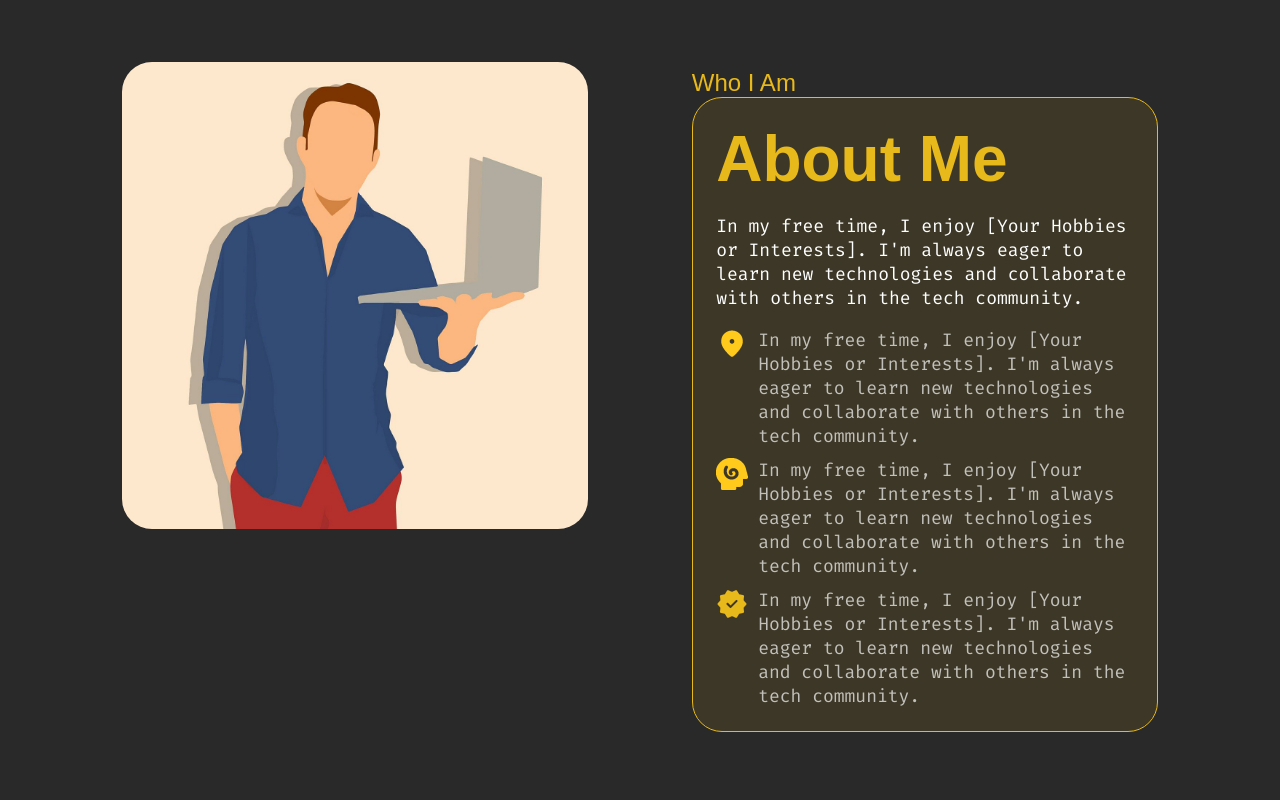
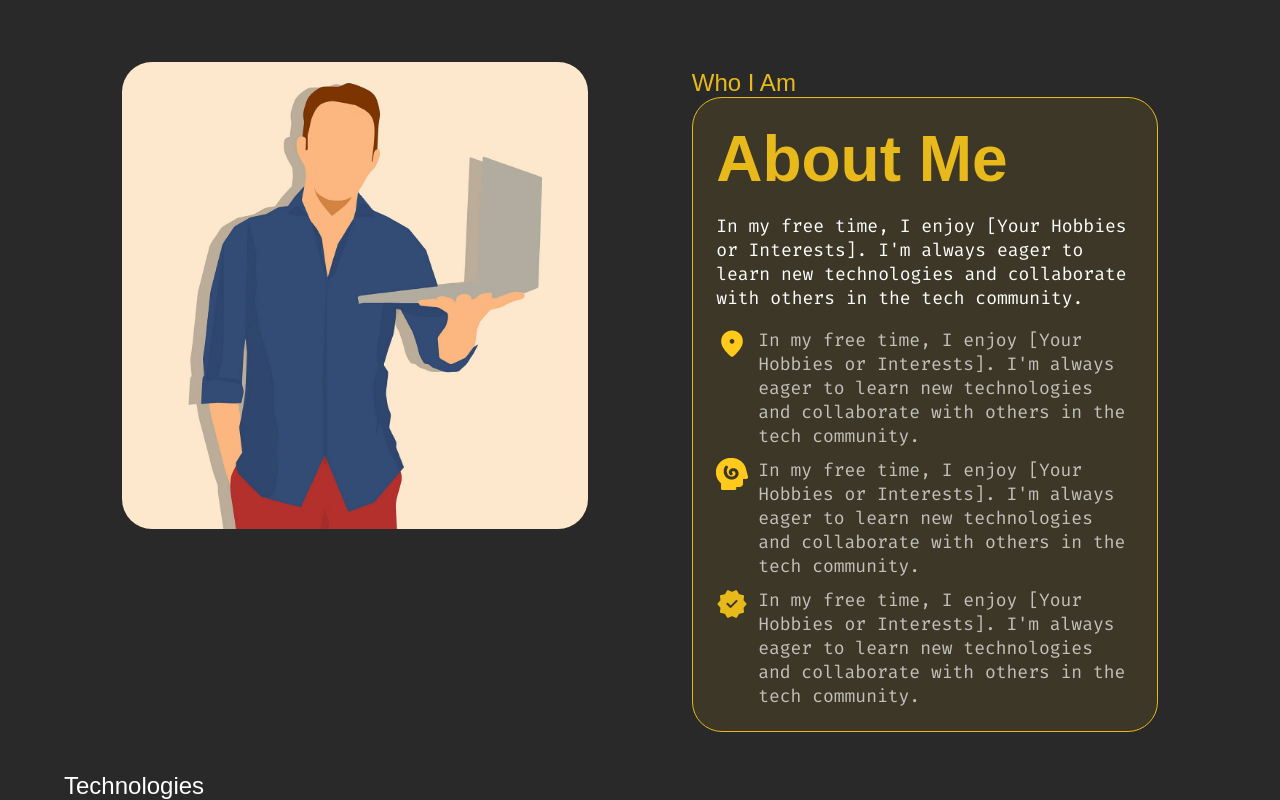
Before and after one commit to LukasStrnad-exe/Portfolio, an Angular app: page / in a window 1280 px wide. Shown: the part 828-1628 px from the top of the page. Before the commit the page ends 1600 px from the top, so only its background shows below. Built offline with nearby package versions, Linux system fonts and the light colour scheme; a web font is replaced by a local one.

Commit message:
added skill_set

```diff
--- a/src/app/app.html
+++ b/src/app/app.html
@@ -1,4 +1,5 @@
 <app-header></app-header>
 <app-above-the-fold></app-above-the-fold>
 <app-aboute-me></app-aboute-me>
+<app-skill-set></app-skill-set>
 <router-outlet />
--- a/src/app/app.ts
+++ b/src/app/app.ts
@@ -3,10 +3,12 @@ import { RouterOutlet } from '@angular/router';
 import { Header } from './header/header';
 import { AboveTheFold } from './above-the-fold/above-the-fold';
 import { AbouteMe } from './aboute-me/aboute-me';
+import { SkillSet } from './skill-set/skill-set';
+
 
 @Component({
   selector: 'app-root',
-  imports: [RouterOutlet, Header, AboveTheFold, AbouteMe],
+  imports: [RouterOutlet, Header, AboveTheFold, AbouteMe, SkillSet],
   templateUrl: './app.html',
   styleUrls: ['./app.scss']
 })
--- a/src/app/header/header.scss
+++ b/src/app/header/header.scss
@@ -31,12 +31,12 @@ nav {
     padding: 2px 12px;
   }
 
-  .language_focused{
+  .language_focused {
     background-color: #e8b91b;
     font-weight: bold;
   }
 
-  .language_unfocused{
+  .language_unfocused {
     opacity: 0.8;
     color: #e8b91b;
   }
--- /dev/null
+++ b/src/app/skill-set/skill-set.html
@@ -0,0 +1,8 @@
+<div class="wrapper">
+    <div class="skill_set_container">
+        <div class="skill_set_content">
+            <h4>Technologies</h4>
+        </div>
+
+    </div>
+</div>
--- /dev/null
+++ b/src/app/skill-set/skill-set.scss
@@ -0,0 +1,13 @@
+.skill_set {
+    display: flex;
+    align-items: center;
+    justify-content: center;
+    width: 100%;
+    min-height: 100dvh;
+}
+
+.skill_set_container {
+    position: relative;
+    width: 90%;
+    height: 90%;
+}
```
Also changed, not shown: src/app/skill-set/skill-set.ts (added, +11 -0 lines), src/app/above-the-fold/above-the-fold.html (indentation only), 1 other file (tests, documents, lock files or other folders).
